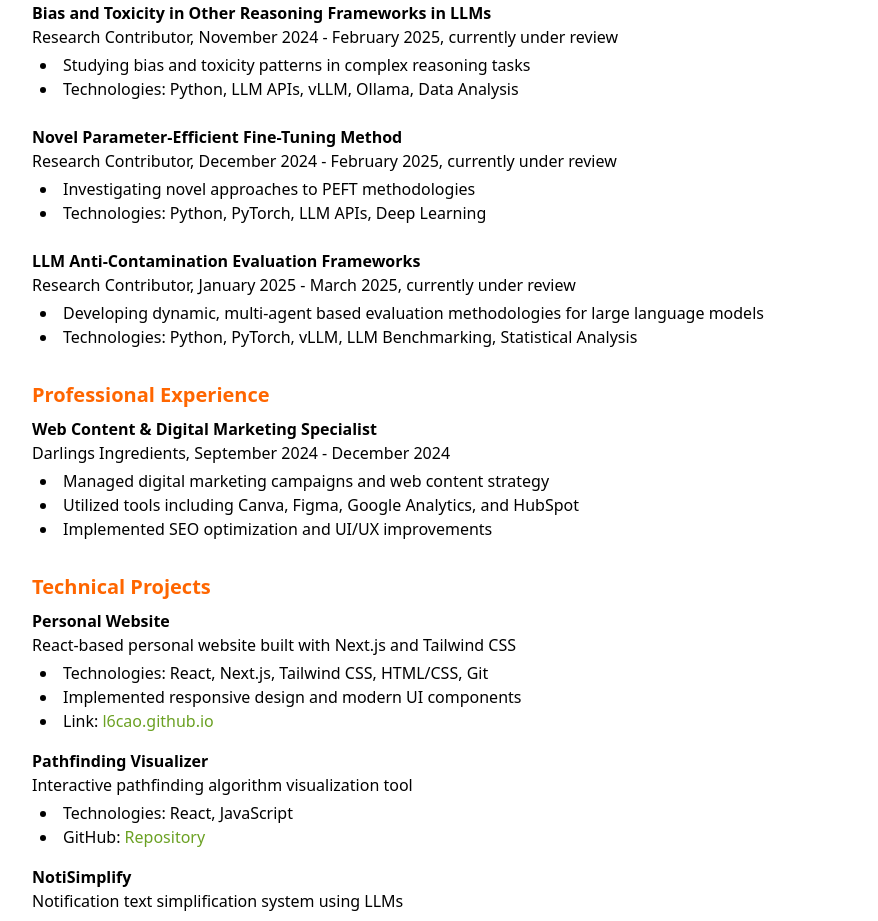
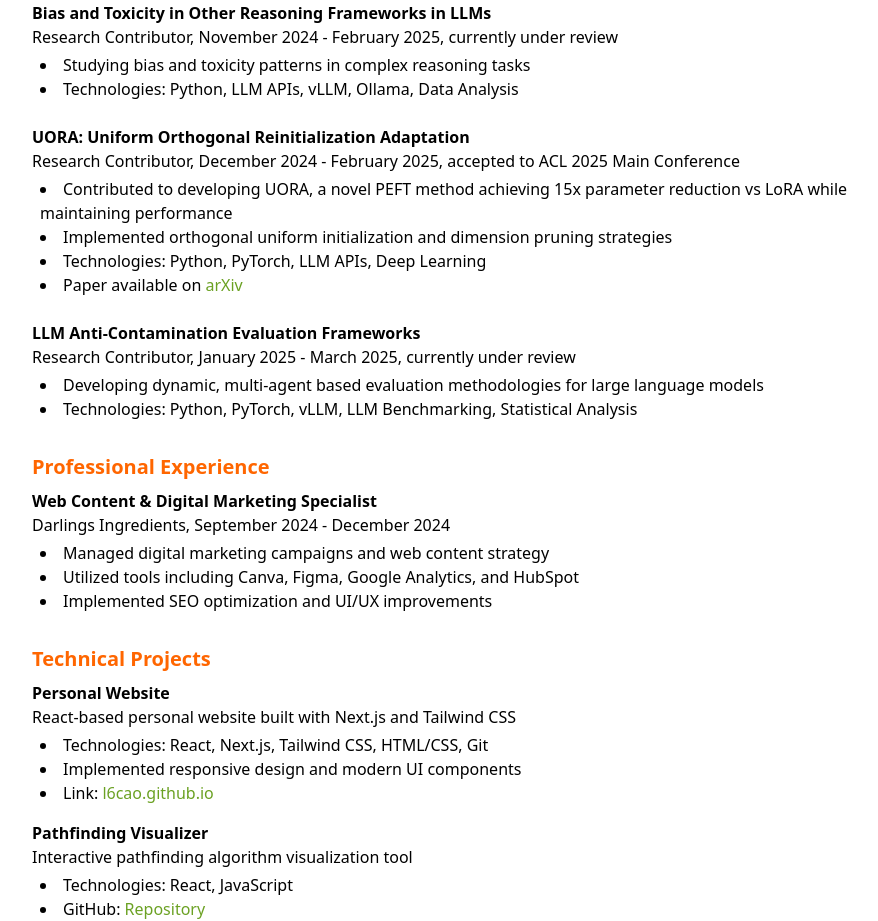
Before and after one commit to l6cao/l6cao.github.io, a Next.js app: page /cv in a window 1280 px wide. Shown: the part 1120-2041 px from the top of the page, without its empty margins (176-1054 px from the left). Built offline with nearby package versions, Linux system fonts and the light colour scheme.

Commit message:
June_7_Update

```diff
--- a/pages/cv.js
+++ b/pages/cv.js
@@ -144,12 +144,14 @@ export default function CV() {
 
             <div className="mb-6">
               <div className="mb-1">
-                <h3 className="font-bold">Novel Parameter-Efficient Fine-Tuning Method</h3>
-                <p>Research Contributor, December 2024 - February 2025, currently under review</p>
+                <h3 className="font-bold">UORA: Uniform Orthogonal Reinitialization Adaptation</h3>
+                <p>Research Contributor, December 2024 - February 2025, accepted to ACL 2025 Main Conference</p>
               </div>
               <ul className="list-disc list-inside ml-2">
-                <li>Investigating novel approaches to PEFT methodologies</li>
+                <li>Contributed to developing UORA, a novel PEFT method achieving 15x parameter reduction vs LoRA while maintaining performance</li>
+                <li>Implemented orthogonal uniform initialization and dimension pruning strategies</li>
                 <li>Technologies: Python, PyTorch, LLM APIs, Deep Learning</li>
+                <li>Paper available on <a href="https://arxiv.org/abs/2505.20154" className="text-[#6ba123] hover:text-[#557f1b]">arXiv</a></li>
               </ul>
             </div>
 
--- a/pages/index.js
+++ b/pages/index.js
@@ -362,15 +362,18 @@ export default function Home() {
               }
             />
 
-            {/* Card 3: PEFT Method */}
+            {/* Card 2: UORA - PEFT Method */}
             <FlipCard
               frontContent={
                 <div className="space-y-4">
-                  <h3 className="text-2xl font-bold text-surface">Novel Parameter-Efficient Fine-Tuning</h3>
+                  <h3 className="text-2xl font-bold text-surface">UORA: Uniform Orthogonal Reinitialization Adaptation</h3>
                   <p className="text-surface/80">
-                    Developing a highly efficient PEFT method using low-rank approximation and re-parametrization for improved parameter efficiency.
+                    Novel parameter-efficient fine-tuning method achieving state-of-the-art efficiency through interpolation-based reinitialization of frozen projection matrices.
                   </p>
                   <div className="flex flex-wrap gap-2">
+                    <span className="px-3 py-1 text-sm rounded-full bg-accent-green/10 text-accent-green">
+                      ACL 2025 Main
+                    </span>
                     <span className="px-3 py-1 text-sm rounded-full bg-accent-green/10 text-accent-green">
                       PEFT
                     </span>
@@ -378,9 +381,6 @@ export default function Home() {
                       LLM Fine-tuning
                     </span>
                     <span className="px-3 py-1 text-sm rounded-full bg-accent-green/10 text-accent-green">
-                      Efficiency
-                    </span>
-                     <span className="px-3 py-1 text-sm rounded-full bg-accent-green/10 text-accent-green">
                       Low-Rank Methods
                     </span>
                   </div>
@@ -389,14 +389,24 @@ export default function Home() {
               backContent={
                 <div className="space-y-4">
                   <h3 className="text-xl font-bold text-surface">Details & Contributions</h3>
-                   <ul className="list-disc list-inside text-surface/80 space-y-2">
-                    <li>Contributor on paper under review, supporting the development and evaluation of the proposed method.</li>
-                    <li>Contributed to implementing and testing a novel PEFT technique that achieves performance comparable to existing methods while significantly reducing the number of trainable parameters required.</li>
-                    <li>Assisted in validating the method's effectiveness and efficiency across a range of standard Natural Language Processing benchmarks and practical instruction-tuning scenarios.</li>
-                    <li>Focused on experiments related to the re-parametrization mechanism to enhance parameter efficiency and reduce computational overhead during the fine-tuning process.</li>
-                    <li>Involved working with Python and PyTorch for model implementation and training, applying deep learning principles, and interacting with LLM APIs for baseline comparisons and analysis.</li>
+                  <ul className="list-disc list-inside text-surface/80 space-y-2">
+                    <li>Contributor on paper accepted to ACL 2025 main conference, focusing on parameter-efficient fine-tuning innovation.</li>
+                    <li>UORA achieves 15x fewer parameters than LoRA on GLUE benchmarks and 8x fewer on E2E benchmarks while maintaining competitive performance.</li>
+                    <li>Key innovation: interpolation-based reinitialization mechanism that selectively updates frozen matrices based on vector magnitude heuristics, enabling lower ranks than VeRA.</li>
+                    <li>Comprehensive evaluation across NLU (GLUE), NLG (E2E), instruction-tuning (LLaMA), and computer vision (ViT) tasks demonstrating broad applicability.</li>
+                    <li>Implemented orthogonal uniform initialization and dimension pruning strategies to enhance gradient flow and parameter efficiency.</li>
+                    <li>Contributed to experimental design using PyTorch, extensive hyperparameter tuning, and ablation studies validating the approach.</li>
                   </ul>
-                   {/* No public link mentioned in abstract/CV */}
+                  <Button
+                    href="https://arxiv.org/abs/2505.20154"
+                    variant="outline"
+                    size="sm"
+                    className="mt-4"
+                    target="_blank"
+                    rel="noopener noreferrer"
+                  >
+                    Read Paper (arXiv)
+                  </Button>
                 </div>
               }
             />
```
